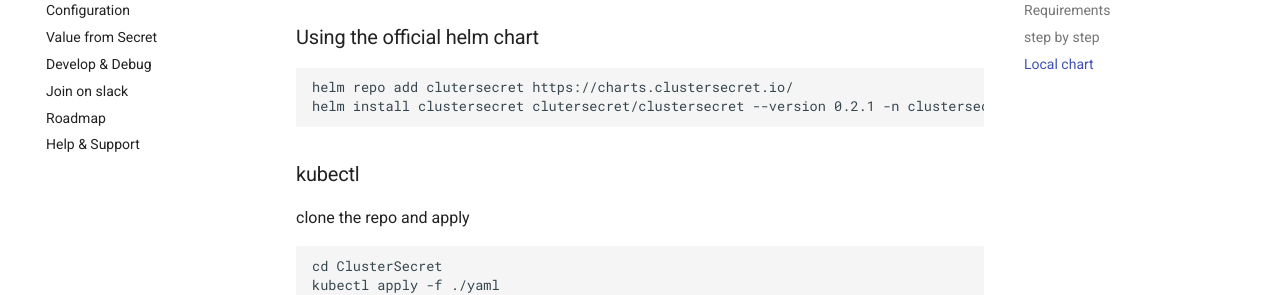
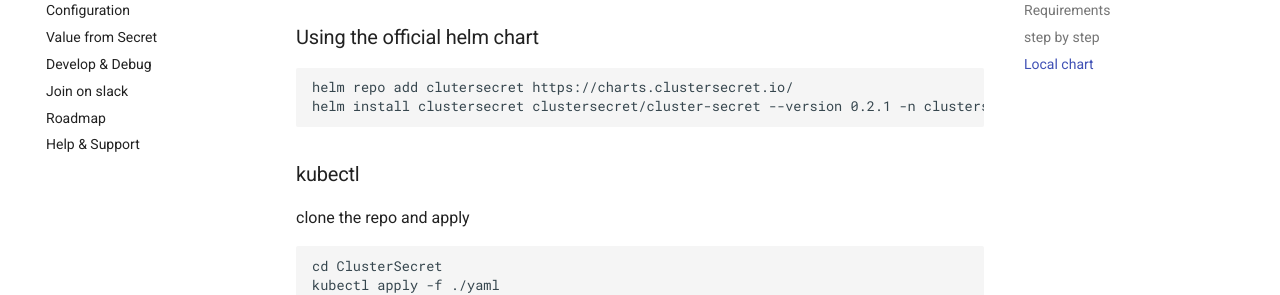
Before and after one commit to zakkg3/ClusterSecretDocs, an MkDocs documentation site: the page built from docs/install.md, in a window 1280 px wide and 1134 px high. Shown: the part 209-504 px from the top of the window. Built offline with MkDocs 1.6.1 and Material for MkDocs 9.7.7, drawn with Linux system fonts in a browser that asks for light colours; comment, search, counter and statistics services are not loaded.

Commit message:
update new chart on install instructions

````diff
--- a/docs/install.md
+++ b/docs/install.md
@@ -4,7 +4,7 @@
 
 ```bash
 helm repo add clutersecret https://charts.clustersecret.io/
-helm install clustersecret clutersecret/clustersecret --version 0.2.1 -n clustersecret --create-namespace
+helm install clustersecret clustersecret/cluster-secret --version 0.2.1 -n clustersecret --create-namespace
 ```
 
 
````
